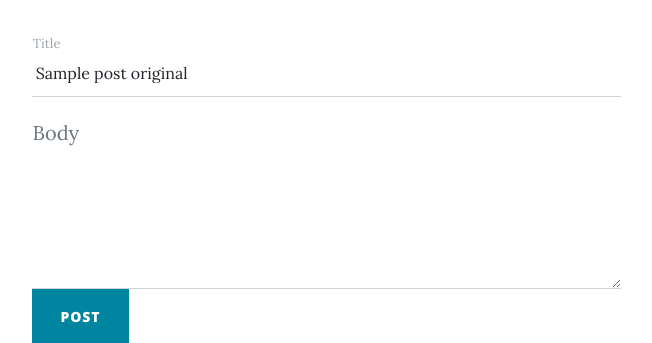
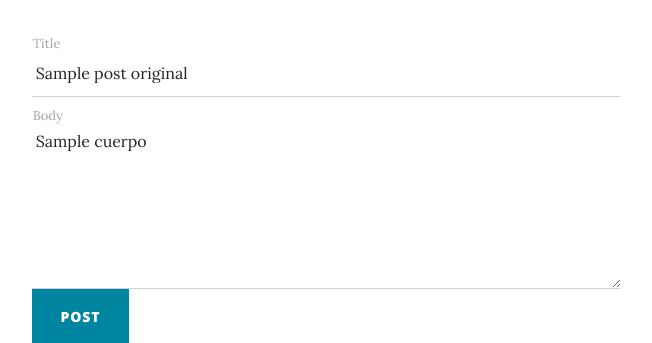
Before and after one commit to JuanPMC/Tehnova-forum, a Django app: template forum/templates/crearPost.html in a window 1280 px wide. Shown: the part 608-951 px from the top of the page, without its empty margins (314-966 px from the left). Run offline with Django 3.2, Linux system fonts and the light colour scheme; the template is opened without the code that fills it: most values are stand-ins (such as "Sample title", 1, 10 or a date in 2020); some libraries are stand-ins or nearby versions.

Commit message:
Update crearPost.html - fix body text bug

```diff
--- a/forum/templates/crearPost.html
+++ b/forum/templates/crearPost.html
@@ -26,7 +26,7 @@
   <input type="text" name="cuerpo" value="{% if postOriginal %} {{postOriginal.cuerpo}} {% endif %}"> -->
 
   <div class="form-floating">
-      <textarea class="form-control" id="message" name="cuerpo" value="{% if postOriginal %} {{postOriginal.cuerpo}} {% endif %}" placeholder="Enter your message here..." style="height: 12rem" data-sb-validations="required"></textarea>
+      <textarea class="form-control" id="message" name="cuerpo" placeholder="Enter your message here..." style="height: 12rem" data-sb-validations="required">{% if postOriginal %} {{postOriginal.cuerpo}} {% endif %}</textarea>
       <label for="message">Body</label>
       <div class="invalid-feedback" data-sb-feedback="message:required">Text for the post is required</div>
   </div>
```
